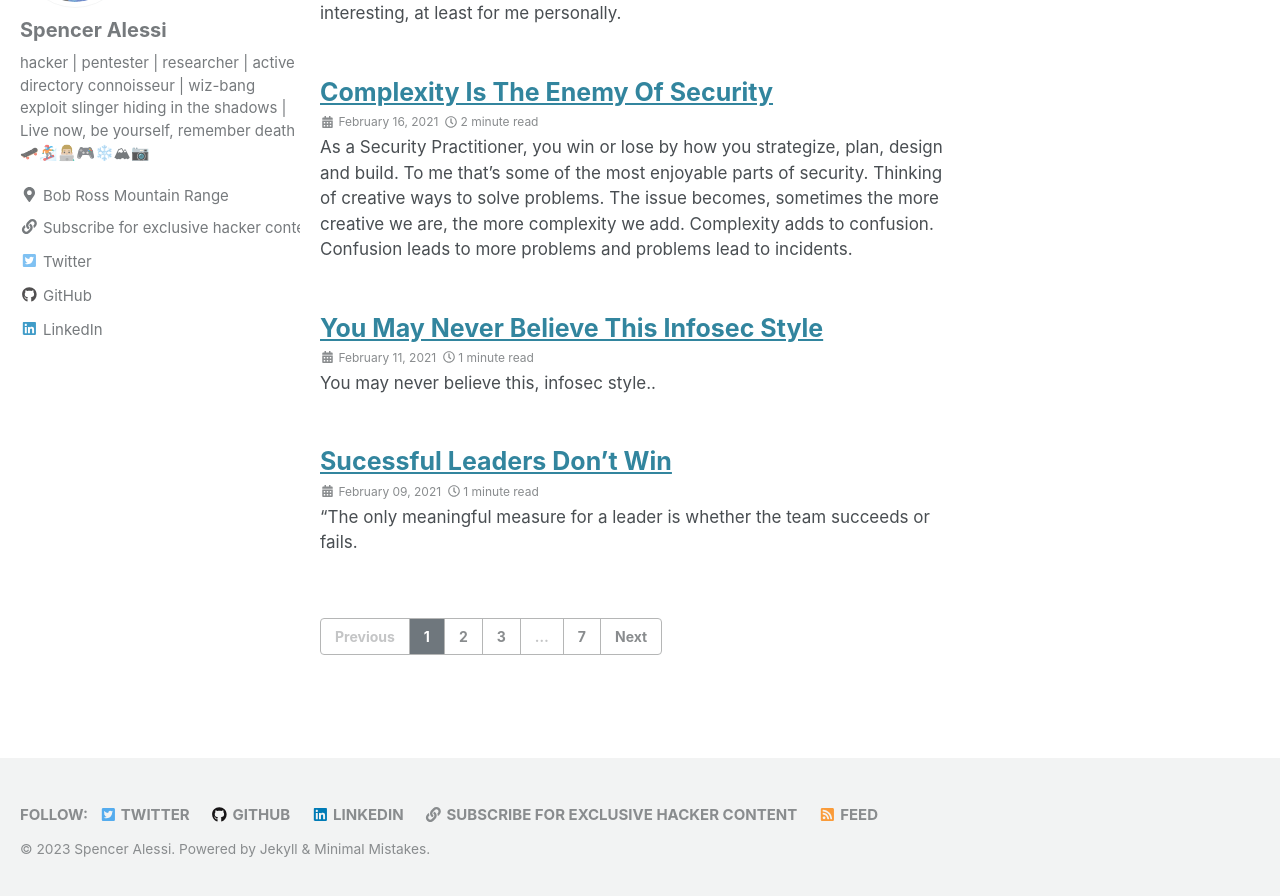
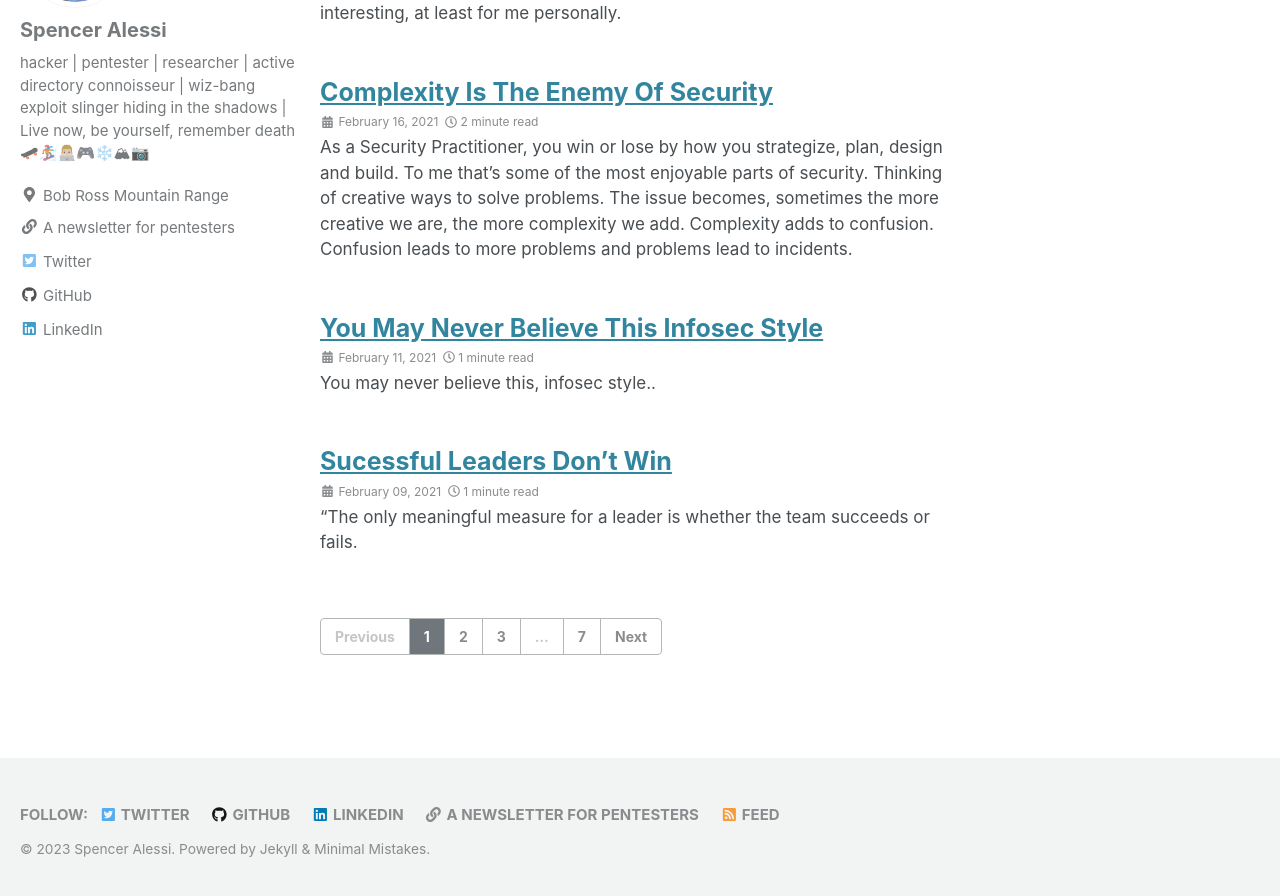
Before and after one commit to techspence/techspence.github.io, a Jekyll site: the page built from index.html, in a window 1280 px wide and 900 px high, scrolled down 525 px. Shown: the top 896 px of the window. Built offline with Jekyll 4.4.1, drawn with Linux system fonts in a browser that asks for light colours; cached includes are drawn as plain includes; the list of posts is cut into pages by our own code.

Commit message:
Update email subscribe text

```diff
--- a/_config.yml
+++ b/_config.yml
@@ -115,7 +115,7 @@ author:
     - label: "Email"
       icon: "fas fa-fw fa-envelope-square"
       # url: mailto:your.name@email.com
-    - label: "Subscribe for exclusive hacker content"
+    - label: "A newsletter for pentesters"
       icon: "fas fa-fw fa-link"
       url: "https://spenceralessi.ck.page/email"
     - label: "Twitter"
@@ -152,7 +152,7 @@ footer:
     - label: "LinkedIn"
       icon: "fab fa-fw fa-linkedin"
       url: "https://linkedin.com/in/spenceralessi"
-    - label: "Subscribe for exclusive hacker content"
+    - label: "A newsletter for pentesters"
       icon: "fas fa-fw fa-link"
       url: "https://spenceralessi.ck.page/email"
 
```
